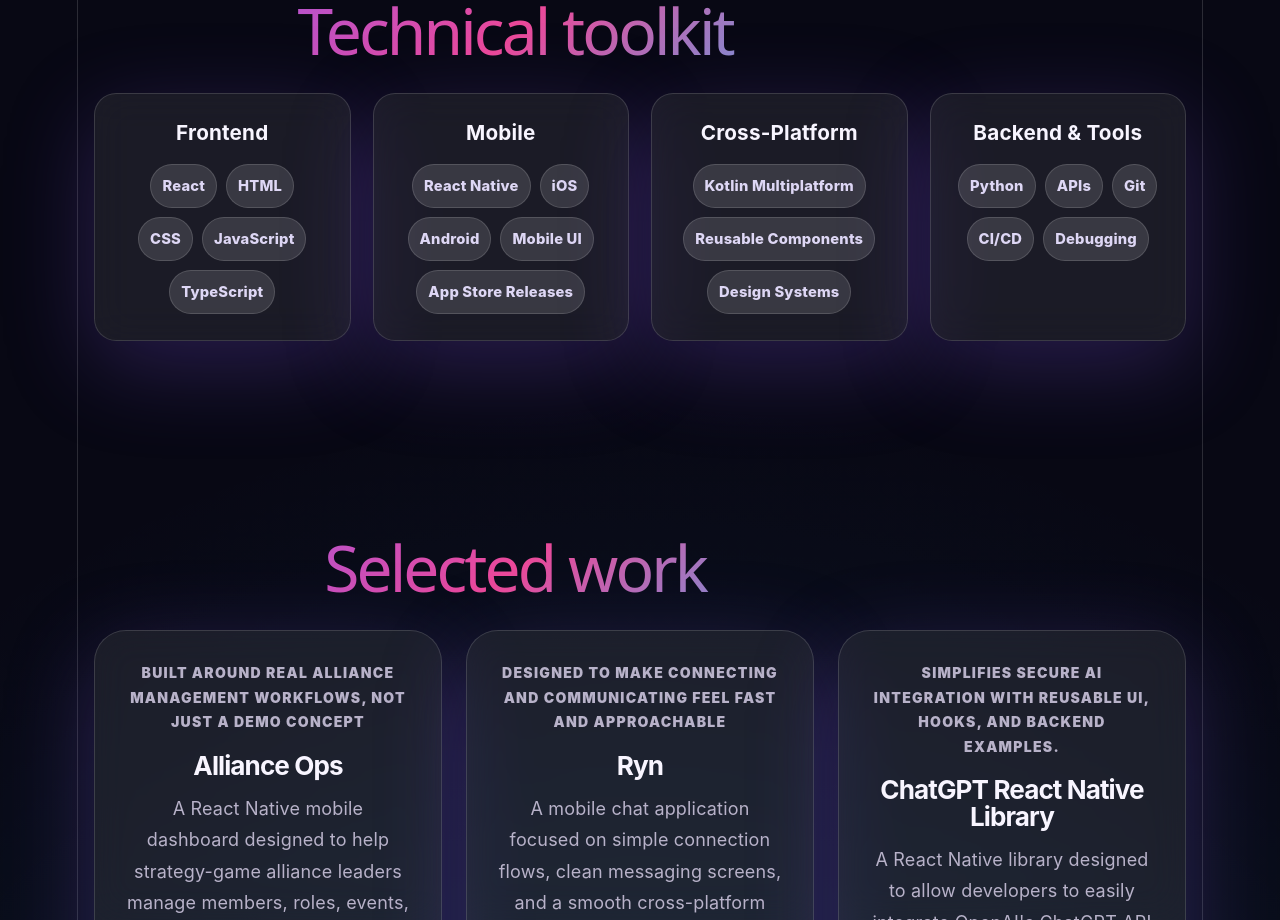
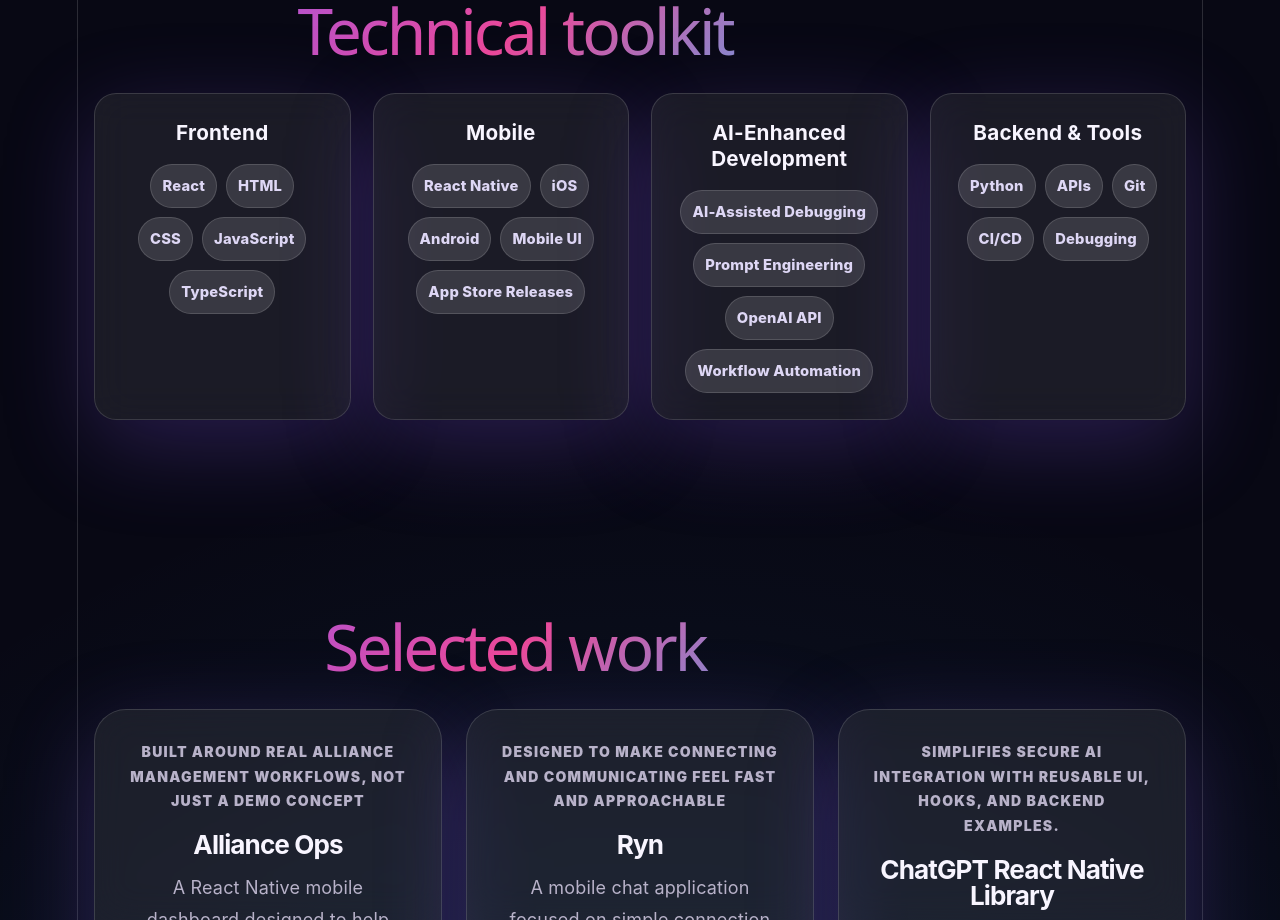
Before and after one commit to ryankoch13/reactjs-vite-portfolio, a React (Vite) app in the folder portfolio/: page / in a window 1280 px wide. Shown: the part 1760-2680 px from the top of the page. Built offline with nearby package versions, Linux system fonts and the light colour scheme.

Commit message:
feat: added AI efficiency-improvement skills
Signed-off-by: ryankoch13 <ryan.koch13@gmail.com>

```diff
--- a/portfolio/src/App.jsx
+++ b/portfolio/src/App.jsx
@@ -17,14 +17,20 @@
     ],
   },
   {
-    category: "Cross-Platform",
-    items: ["Kotlin Multiplatform", "Reusable Components", "Design Systems"],
+    category: "AI-Enhanced Development",
+    items: [
+      "AI-Assisted Debugging",
+      "Prompt Engineering",
+      "OpenAI API",
+      "Workflow Automation",
+    ],
   },
   {
     category: "Backend & Tools",
     items: ["Python", "APIs", "Git", "CI/CD", "Debugging"],
   },
 ];
+
 
 const projects = [
   {
```
